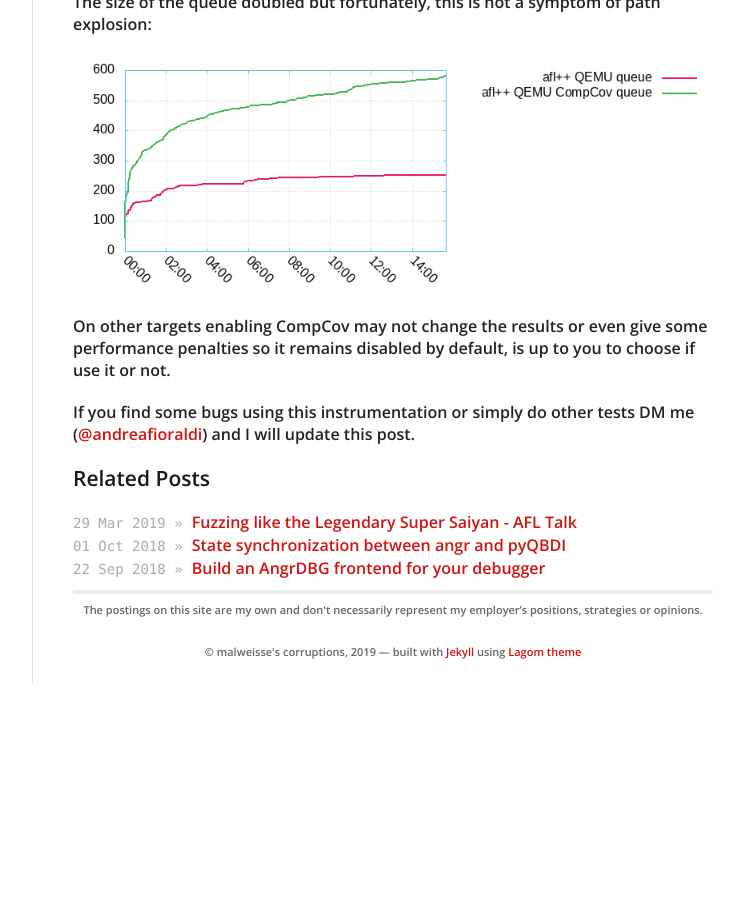
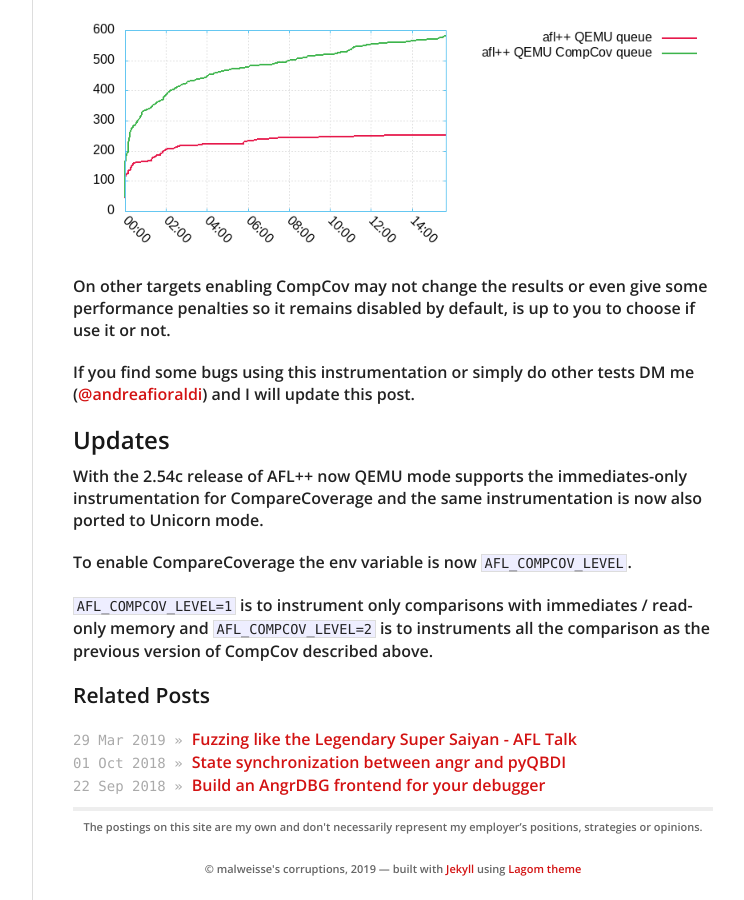
Before and after one commit to andreafioraldi/andreafioraldi.github.io, a Jekyll site: the page built from _posts/articles/2019-07-20-aflpp-qemu-compcov.md, in a window 1280 px wide and 900 px high, scrolled down 7321 px. Shown: the whole window, without its empty margins (378-1122 px from the left). Built offline with Jekyll 4.4.1, drawn with Linux system fonts in a browser that asks for light colours; before the commit the page ends 8004 px from its top, so only the background shows below that; some of the changed text lies outside the part shown.

Commit message:
compcov update

```diff
--- a/_posts/articles/2019-07-20-aflpp-qemu-compcov.md
+++ b/_posts/articles/2019-07-20-aflpp-qemu-compcov.md
@@ -1,6 +1,6 @@
 ---
 layout: post
-title: Compare coverage for AFLplusplus QEMU
+title: Compare coverage for AFL++ QEMU
 categories: articles
 tags: tools fuzzing
 comments: true
@@ -300,3 +300,13 @@
 On other targets enabling CompCov may not change the results or even give some performance penalties so it remains disabled by default, is up to you to choose if use it or not.
 
 If you find some bugs using this instrumentation or simply do other tests DM me ([@andreafioraldi](https://twitter.com/andreafioraldi)) and I will update this post.
+
+## Updates
+
+With the 2.54c release of AFL++ now QEMU mode supports the immediates-only instrumentation for CompareCoverage
+and the same instrumentation is now also ported to Unicorn mode.
+
+To enable CompareCoverage the env variable is now `AFL_COMPCOV_LEVEL`.
+
+`AFL_COMPCOV_LEVEL=1` is to instrument only comparisons with immediates / read-only memory and `AFL_COMPCOV_LEVEL=2` is to instruments all
+the comparison as the previous version of CompCov described above.
```
